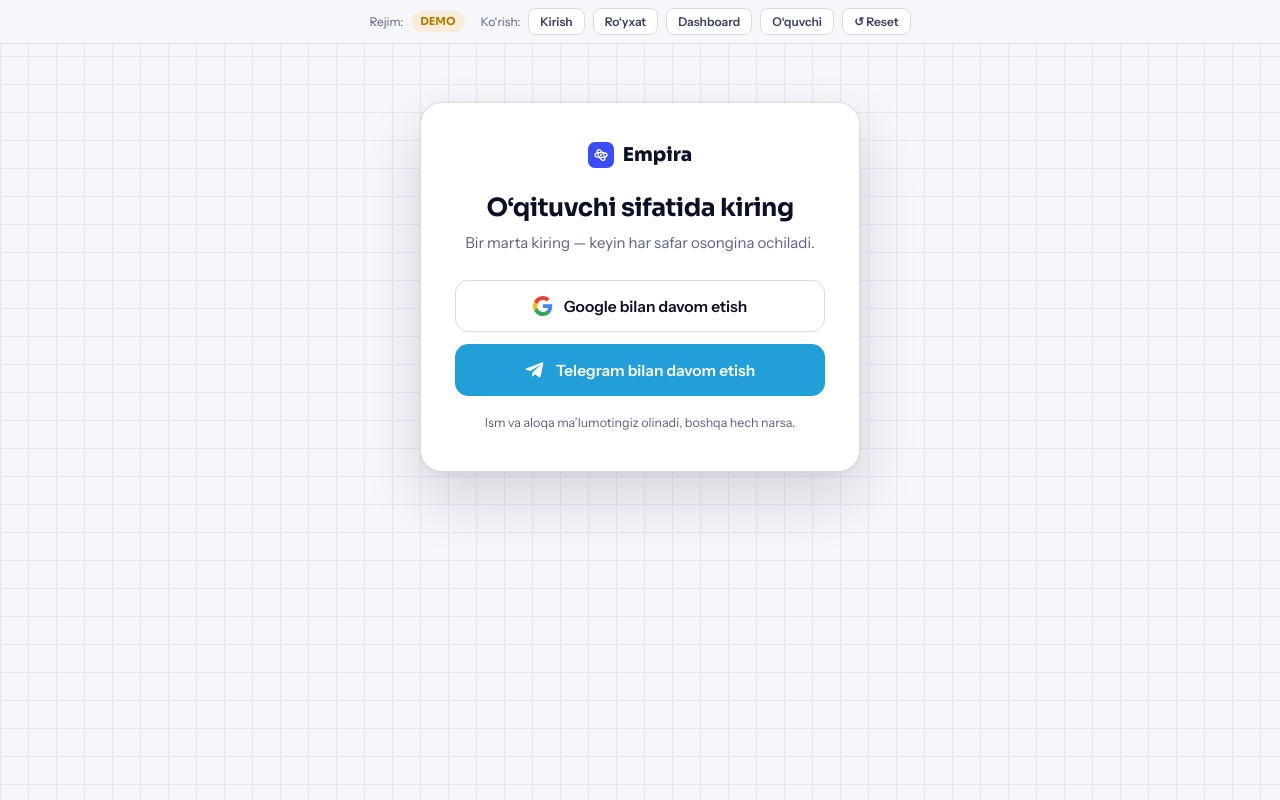
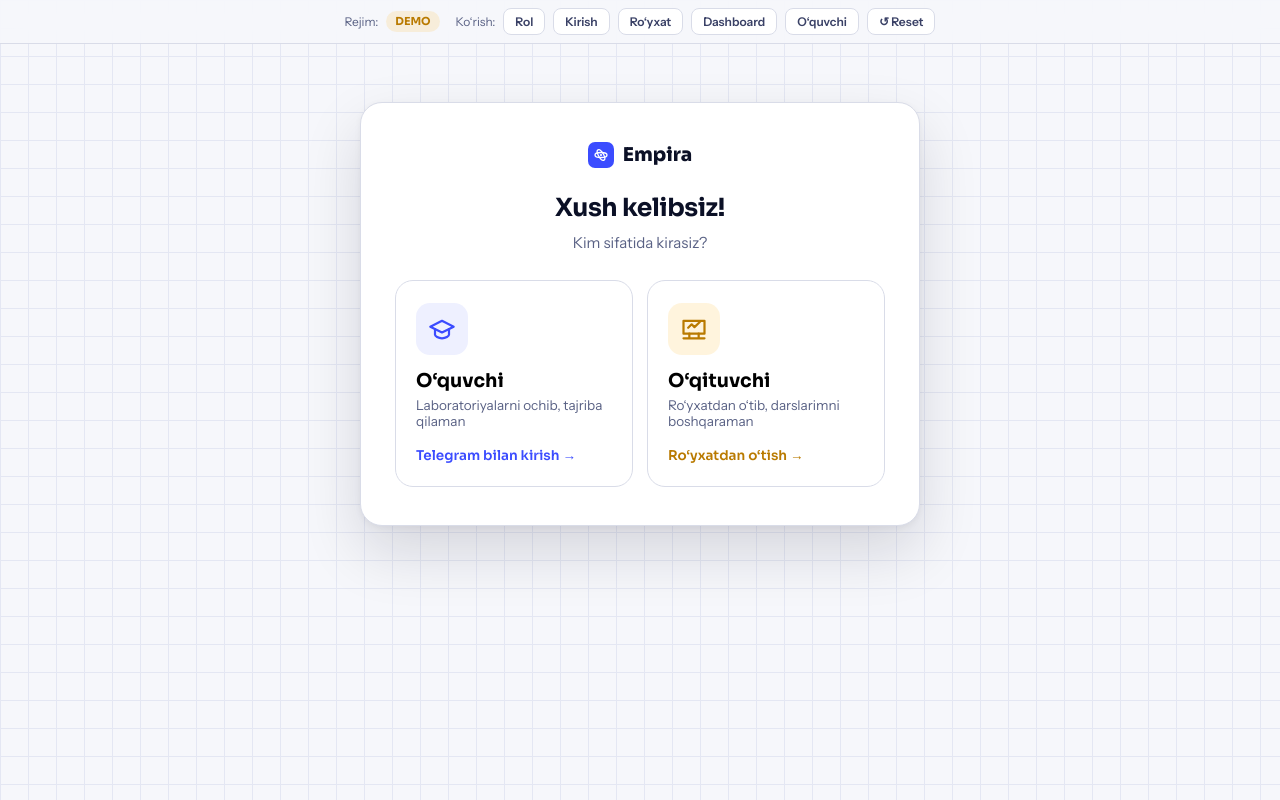
Before and after one commit to alisherovuz/empiranew, a plain HTML site: page dashboard/index.html in a window 1280 px wide. Drawn offline with nearby package versions, Linux system fonts and the light colour scheme.

Commit message:
Rol tanlash: o'quvchi va o'qituvchi oqimi

```diff
--- a/dashboard/index.html
+++ b/dashboard/index.html
@@ -64,6 +64,19 @@
 .oauth button.tg{background:#229ED9;border-color:#229ED9;color:#fff}.oauth button.tg:hover{background:#1c8cc2}
 .oauth svg{width:20px;height:20px;flex:none}
 .auth .fine{margin-top:18px;text-align:center;font-size:12.5px;color:var(--ink3)}
+.rolecards{display:grid;grid-template-columns:1fr 1fr;gap:14px;margin-top:6px}
+.rolecard{display:flex;flex-direction:column;align-items:flex-start;gap:4px;text-align:left;padding:22px 20px;border:1.5px solid var(--line);border-radius:18px;background:#fff;transition:transform .14s ease,border-color .14s ease,box-shadow .14s ease}
+.rolecard:hover{transform:translateY(-2px);box-shadow:var(--shadow)}
+.rolecard .ric{width:52px;height:52px;border-radius:14px;display:flex;align-items:center;justify-content:center;margin-bottom:10px}
+.rolecard .ric svg{width:28px;height:28px}
+.rolecard b{font-family:var(--sora);font-size:19px}
+.rolecard .rd{font-size:13.5px;color:var(--ink3);min-height:38px}
+.rolecard .rgo{margin-top:8px;font-family:var(--sora);font-weight:600;font-size:13.5px}
+.rolecard.stu{}.rolecard.stu:hover{border-color:var(--blue-300)}
+.rolecard.stu .ric{background:var(--blue-050);color:var(--blue)}.rolecard.stu .rgo{color:var(--blue)}
+.rolecard.tea:hover{border-color:var(--amber)}
+.rolecard.tea .ric{background:var(--amber-bg);color:var(--amber-tx)}.rolecard.tea .rgo{color:var(--amber-tx)}
+@media (max-width:560px){.rolecards{grid-template-columns:1fr}.rolecard .rd{min-height:0}}
 
 /* registration */
 .reg{max-width:560px;margin:14px auto;padding:30px 34px 34px}
@@ -199,7 +212,7 @@
 .pcount{font-size:13px;color:var(--ink3)}.np{display:flex;gap:10px}
 
 /* student gate */
-.sgate{max-width:420px;margin:30px auto;padding:38px 34px;text-align:center}
+.sgate{position:relative;max-width:420px;margin:30px auto;padding:44px 34px 38px;text-align:center}
 .sgate .ill{width:72px;height:72px;border-radius:20px;background:var(--blue-050);display:flex;align-items:center;justify-content:center;margin:0 auto 20px}
 .sgate .ill svg{width:38px;height:38px;color:var(--blue)}
 .sgate .mand{display:inline-block;font-size:11.5px;font-weight:700;font-family:var(--sora);color:#C77E00;background:var(--amber-bg);padding:3px 11px;border-radius:999px;margin-bottom:16px}
@@ -217,6 +230,7 @@
 <div class="demobar">
   <span class="lbl">Rejim:</span><span class="mode" id="modebadge">—</span>
   <span class="lbl" style="margin-left:8px">Ko‘rish:</span>
+  <button data-go="role">Rol</button>
   <button data-go="login">Kirish</button>
   <button data-go="reg-grades">Ro‘yxat</button>
   <button data-go="dashboard">Dashboard</button>
@@ -226,9 +240,33 @@
 
 <div class="stage">
 
+  <!-- ROLE PICKER -->
+  <section class="screen active" id="sc-role">
+    <div class="card auth" style="max-width:560px">
+      <div class="brand"><span class="mk"><svg viewBox="0 0 24 24" fill="none" stroke="currentColor" stroke-width="2"><circle cx="12" cy="12" r="1.6" fill="currentColor" stroke="none"/><ellipse cx="12" cy="12" rx="9" ry="3.8"/><ellipse cx="12" cy="12" rx="9" ry="3.8" transform="rotate(60 12 12)"/></svg></span><b>Empira</b></div>
+      <h1>Xush kelibsiz!</h1>
+      <p class="sub">Kim sifatida kirasiz?</p>
+      <div class="rolecards">
+        <button class="rolecard stu" id="role-student">
+          <span class="ric"><svg viewBox="0 0 24 24" fill="none" stroke="currentColor" stroke-width="1.9" stroke-linecap="round" stroke-linejoin="round"><path d="M22 10 12 5 2 10l10 5 10-5Z"/><path d="M6 12v5c0 1 2.7 3 6 3s6-2 6-3v-5"/></svg></span>
+          <b>O‘quvchi</b>
+          <span class="rd">Laboratoriyalarni ochib, tajriba qilaman</span>
+          <span class="rgo">Telegram bilan kirish →</span>
+        </button>
+        <button class="rolecard tea" id="role-teacher">
+          <span class="ric"><svg viewBox="0 0 24 24" fill="none" stroke="currentColor" stroke-width="1.9" stroke-linecap="round" stroke-linejoin="round"><path d="M3 5h18v11H3z"/><path d="M3 20h18M8 16v4M16 16v4"/><path d="M7 11l3-3 2.4 2.4L17 6"/></svg></span>
+          <b>O‘qituvchi</b>
+          <span class="rd">Ro‘yxatdan o‘tib, darslarimni boshqaraman</span>
+          <span class="rgo">Ro‘yxatdan o‘tish →</span>
+        </button>
+      </div>
+    </div>
+  </section>
+
   <!-- LOGIN -->
-  <section class="screen active" id="sc-login">
+  <section class="screen" id="sc-login">
     <div class="card auth">
+      <button class="back" data-go="role" style="margin-bottom:6px">← Orqaga</button>
       <div class="brand"><span class="mk"><svg viewBox="0 0 24 24" fill="none" stroke="currentColor" stroke-width="2"><circle cx="12" cy="12" r="1.6" fill="currentColor" stroke="none"/><ellipse cx="12" cy="12" rx="9" ry="3.8"/><ellipse cx="12" cy="12" rx="9" ry="3.8" transform="rotate(60 12 12)"/></svg></span><b>Empira</b></div>
       <h1>O‘qituvchi sifatida kiring</h1>
       <p class="sub">Bir marta kiring — keyin har safar osongina ochiladi.</p>
@@ -322,7 +360,7 @@
         <div class="tiles">
           <button class="tile tl1" id="tile-reja" data-go="topics"><span class="ti"><svg viewBox="0 0 24 24" fill="none" stroke="currentColor" stroke-width="2" stroke-linecap="round" stroke-linejoin="round"><rect x="3" y="4" width="18" height="18" rx="2"/><path d="M16 2v4M8 2v4M3 10h18M8 15h3"/></svg></span><h3>Ish reja</h3><p>Mavzular va dars tartibi</p></button>
           <button class="tile tl2" id="tile-prez" data-go="topics"><span class="ti"><svg viewBox="0 0 24 24" fill="none" stroke="currentColor" stroke-width="2" stroke-linecap="round" stroke-linejoin="round"><rect x="3" y="3" width="18" height="14" rx="2"/><path d="M8 21h8M12 17v4M7 8h7M7 12h4"/></svg></span><h3>Prezentatsiya yasash</h3><p>Mavzu uchun chiroyli slayd</p></button>
-          <button class="tile tl3" id="tile-lab" data-go="topics"><span class="ti"><svg viewBox="0 0 24 24" fill="none" stroke="currentColor" stroke-width="2" stroke-linecap="round" stroke-linejoin="round"><circle cx="12" cy="12" r="2"/><ellipse cx="12" cy="12" rx="10" ry="4.3"/><ellipse cx="12" cy="12" rx="10" ry="4.3" transform="rotate(60 12 12)"/><ellipse cx="12" cy="12" rx="10" ry="4.3" transform="rotate(120 12 12)"/></svg></span><h3>Laboratoriyalar</h3><p>O‘quvchilarga 3D tajriba</p></button>
+          <button class="tile tl3" id="tile-lab" onclick="location.href='/'"><span class="ti"><svg viewBox="0 0 24 24" fill="none" stroke="currentColor" stroke-width="2" stroke-linecap="round" stroke-linejoin="round"><circle cx="12" cy="12" r="2"/><ellipse cx="12" cy="12" rx="10" ry="4.3"/><ellipse cx="12" cy="12" rx="10" ry="4.3" transform="rotate(60 12 12)"/><ellipse cx="12" cy="12" rx="10" ry="4.3" transform="rotate(120 12 12)"/></svg></span><h3>Laboratoriyalar</h3><p>Hamma 3D tajribalar va skaner</p></button>
           <button class="tile tl4" id="tile-rep" data-go="topics"><span class="ti"><svg viewBox="0 0 24 24" fill="none" stroke="currentColor" stroke-width="2" stroke-linecap="round" stroke-linejoin="round"><path d="M3 3v18h18"/><path d="M7 14l4-4 3 3 5-6"/></svg></span><h3>Hisobotlar</h3><p>Kim tushundi, kim qiynaldi</p></button>
         </div>
       </div>
@@ -371,11 +409,12 @@
   <!-- STUDENT GATE -->
   <section class="screen" id="sc-student">
     <div class="card sgate">
+      <button class="back" data-go="role" style="position:absolute;left:18px;top:16px">← Orqaga</button>
       <div class="ill"><svg viewBox="0 0 24 24" fill="none" stroke="currentColor" stroke-width="1.8"><circle cx="12" cy="12" r="1.6" fill="currentColor" stroke="none"/><ellipse cx="12" cy="12" rx="9" ry="3.8"/><ellipse cx="12" cy="12" rx="9" ry="3.8" transform="rotate(60 12 12)"/><ellipse cx="12" cy="12" rx="9" ry="3.8" transform="rotate(120 12 12)"/></svg></div>
       <span class="mand">Bir bosish — bepul</span>
       <h1>Laboratoriyaga kirish</h1>
       <p>Tajribalarni ochish uchun Telegram bilan bir marta kiring. Parol ham, ro‘yxat ham yo‘q.</p>
-      <div class="oauth"><button class="tg" onclick="alert('Telegram login — server tomoni (keyin)')"><svg viewBox="0 0 24 24" fill="currentColor"><path d="M21.9 4.3 18.6 20c-.2 1-.9 1.3-1.8.8l-4.9-3.6-2.4 2.3c-.3.3-.5.5-1 .5l.3-5 9.2-8.3c.4-.4-.1-.6-.6-.2L6.2 13.1l-4.9-1.5c-1-.3-1-1 .2-1.5l19.1-7.4c.9-.3 1.6.2 1.3 1.6z"/></svg>Telegram bilan kirish</button></div>
+      <div class="oauth"><button class="tg" onclick="studentEnter()"><svg viewBox="0 0 24 24" fill="currentColor"><path d="M21.9 4.3 18.6 20c-.2 1-.9 1.3-1.8.8l-4.9-3.6-2.4 2.3c-.3.3-.5.5-1 .5l.3-5 9.2-8.3c.4-.4-.1-.6-.6-.2L6.2 13.1l-4.9-1.5c-1-.3-1-1 .2-1.5l19.1-7.4c.9-.3 1.6.2 1.3 1.6z"/></svg>Telegram bilan kirish</button></div>
       <p class="fine" style="margin-top:16px;color:var(--ink3);font-size:12.5px">Faqat ismingiz olinadi — foydalanuvchilarni sanash uchun.</p>
     </div>
   </section>
@@ -439,6 +478,12 @@
 }
 document.querySelectorAll('[data-go]').forEach(function(b){ b.addEventListener('click',function(){show(b.getAttribute('data-go'))}); });
 
+/* ---------- ROLE PICKER ---------- */
+$('role-student').addEventListener('click',function(){ show('student'); });
+$('role-teacher').addEventListener('click',function(){ show('login'); });
+// O'quvchi kirishi → laboratoriyalar bosh sahifasi (test.empira.uz)
+function studentEnter(){ location.href='/'; }
+
 /* ---------- MODE badge ---------- */
 (function(){ var m=$('modebadge'); if(DEMO){m.textContent='DEMO';m.className='mode demo';} else {m.textContent='LIVE';m.className='mode live';} })();
 
@@ -454,12 +499,12 @@
 $('logoutbtn').addEventListener('click', async function(){
   if(!DEMO && sb){ await sb.auth.signOut(); }
   localStorage.removeItem('empira_tour_seen');
-  show('login');
+  show('role');
 });
 $('resetbtn').addEventListener('click', function(){
   localStorage.removeItem('empira_profile_demo'); localStorage.removeItem('empira_tour_seen');
   state={grades:[],counts:{},inst:"",region:"",district:"",school:"",user:null};
-  location.hash=''; show('login');
+  location.hash=''; show('role');
 });
 
 async function afterLogin(){
@@ -604,9 +649,9 @@
     if(sess){ await afterLogin(); return; }
   } else {
     var p=localStorage.getItem('empira_profile_demo');
-    if(p){ fillDashboard(JSON.parse(p)); /* stay on login until user acts, but offer */ }
+    if(p){ fillDashboard(JSON.parse(p)); /* profil bor — lekin rol ekranidan boshlaymiz */ }
   }
-  show('login');
+  show('role');
 })();
 </script>
 </body>
```
